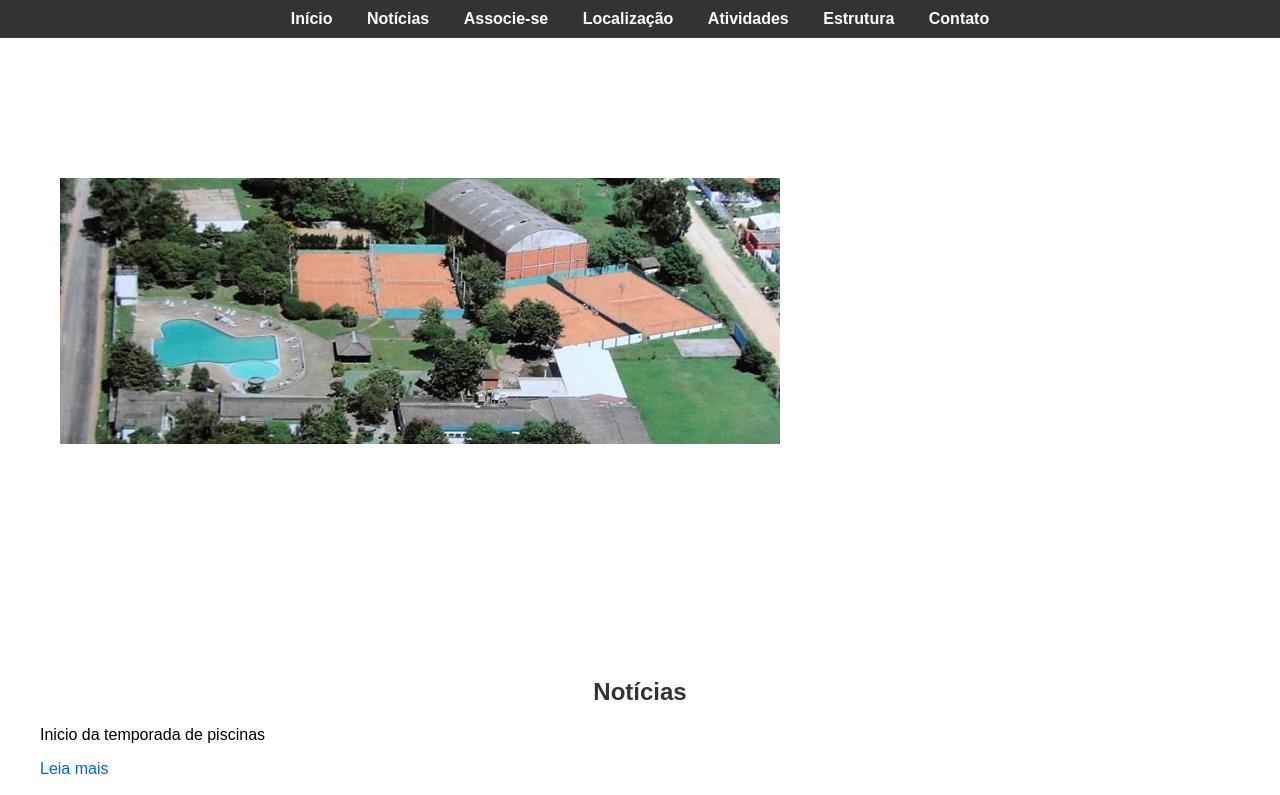
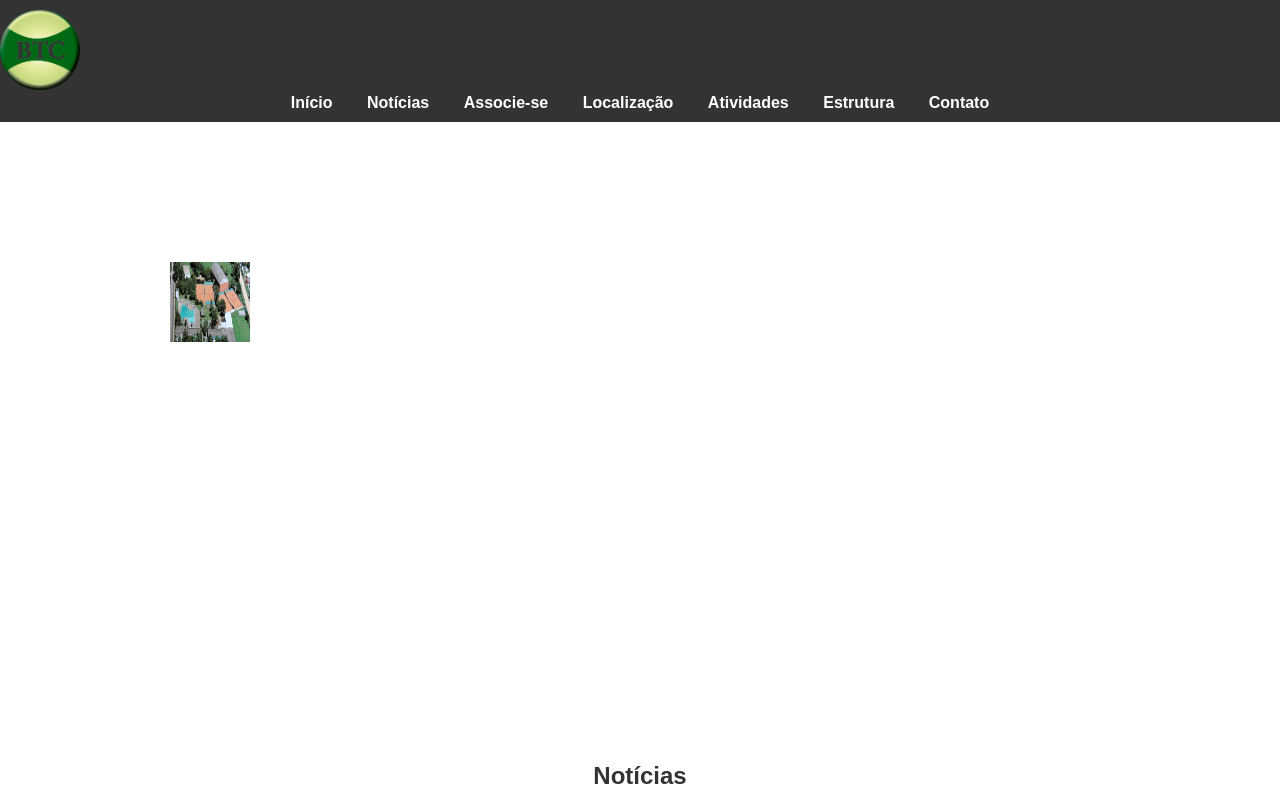
Before and after one commit to Edersilveira/clube, a plain HTML site: page index.html in a window 1280 px wide. Shown: the top 795 px of the page. Drawn offline with Linux system fonts and the light colour scheme.

Commit message:
inclusao da logo

```diff
--- a/index.html
+++ b/index.html
@@ -9,6 +9,7 @@
 <body>
     <!-- Menu de Navegação -->
     <header>
+        <img src="./img/Logo btc sem fundo.png">
         <nav>
             <ul>
                 <li><a href="#home">Início</a></li>
--- a/style.css
+++ b/style.css
@@ -9,6 +9,11 @@ body {
 header {
     background-color: #333;
     padding: 10px 0;
+}
+
+img {
+    width: 80px;
+    height: 80px;
 }
 
 nav ul {
```
Also changed, not shown: img/Logo btc sem fundo.png (added).
